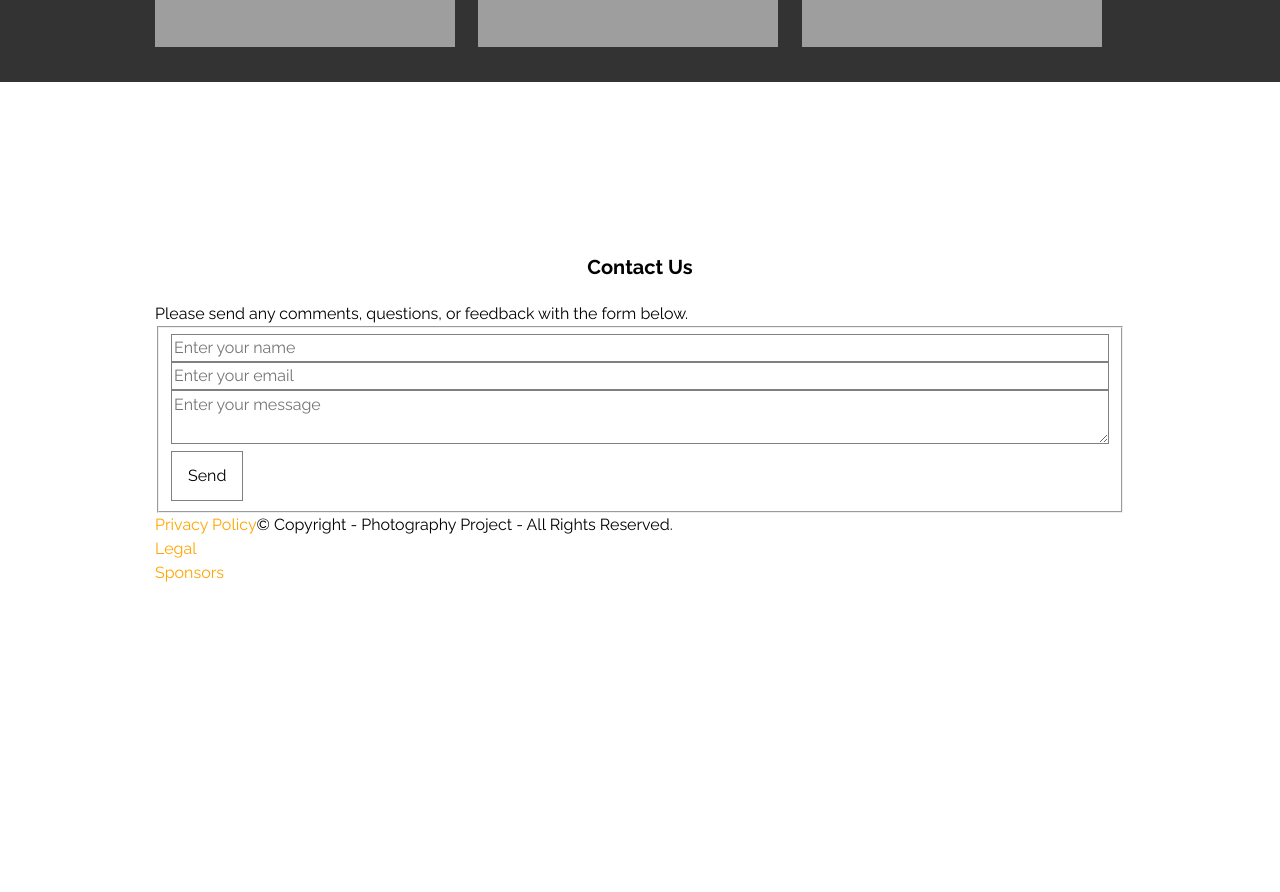
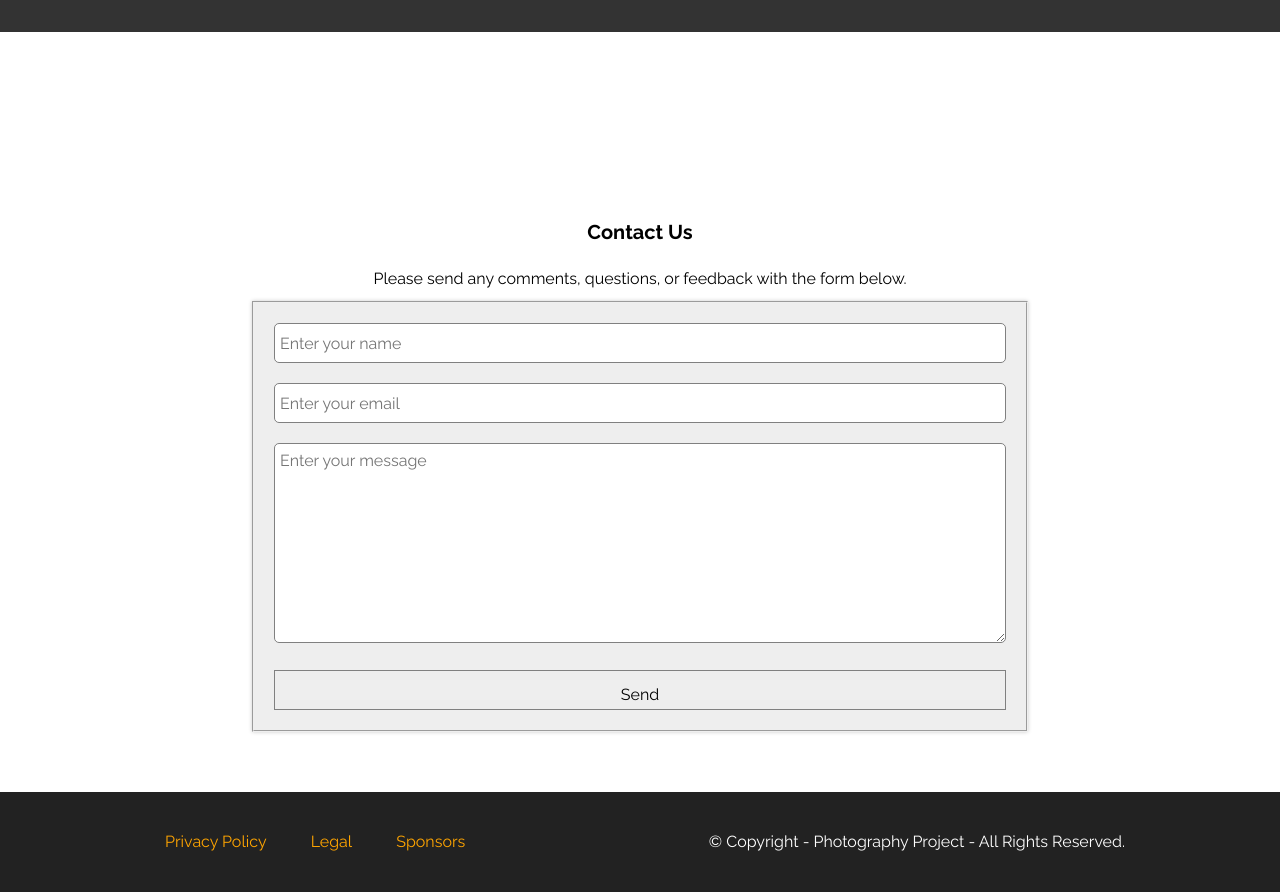
Before and after one commit to tsilvalisbon/Photography-Project-V1, a plain HTML site: page index.html in a window 1280 px wide. Shown: the part 1821-2713 px from the top of the page. Before the commit the page ends 2406 px from the top, so only its background shows below. Drawn offline with Linux system fonts and the light colour scheme; grey boxes are pictures that could not be loaded.

Commit message:
Finished styling footer

```diff
--- a/styles/style.css
+++ b/styles/style.css
@@ -19,7 +19,7 @@ section {
 .container{
     width: 970px;
     margin: auto;
-    padding-top: 75px;
+    padding-top: 50px;
 }
 
 .container h3{
@@ -142,3 +142,72 @@ header li{
 .gallery-description {
     margin-bottom: 20px;
 }
+
+#contact {
+    width: 100%;
+    margin-top: 40px;
+    margin-bottom: 60px;
+}
+
+#contact fieldset{
+    width: 80%;
+    margin: auto;
+    background-color: #eee;
+    padding: 20px;
+    box-shadow: 0 0 4px #ccc;
+}
+
+#contact p {
+    text-align: center;
+    margin-bottom: 10px;
+}
+
+#contact input, #contact textarea{
+    margin-bottom: 20px;
+    padding: 5px;
+    border-radius: 5px;
+    border-radius:5px ;
+}
+
+#contact input{
+    height: 40px;
+}
+
+#contact textarea{
+    height: 200px;
+}
+
+#contact button{
+    width: 100%;
+    height: 40px;
+}
+
+#contact button:hover{
+    background-color: black;
+    color: white;
+}
+
+footer{
+    background-color: #222;
+    position: relative;
+    bottom: 0;
+    height: 100px;
+}
+
+footer .menu-wrapper{
+    flex: 1;
+    line-height: 35px;
+    text-align: left;
+}
+
+footer li{
+    display: inline-block;
+    margin-right: 20px;
+    padding: 0 10px;
+    line-height: 100px;
+}
+
+footer #copyright{
+    color: #fff;
+    line-height: 100px;
+}
```
